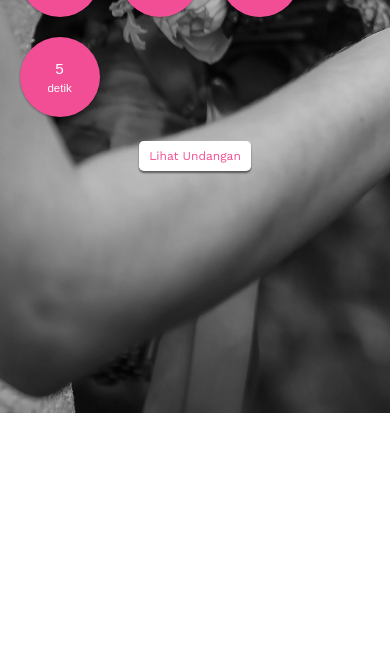
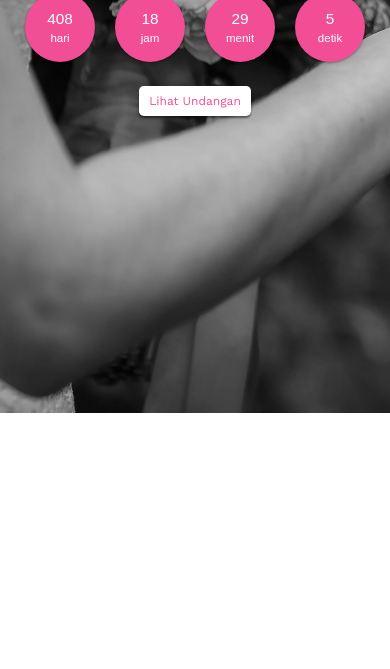
Before and after one commit to yanFajR/wedding, a plain HTML site: page index.html in a window 390 px wide. Shown: the part 431-1100 px from the top of the page. Drawn offline with nearby package versions, Linux system fonts and the light colour scheme.

Commit message:
countdown kebesaran

```diff
--- a/style.css
+++ b/style.css
@@ -65,7 +65,7 @@ body {
     }
 
     .simply-countdown > .simply-section {
-        padding: 60px;
+        padding: 55px;
     }
 }
 
@@ -76,7 +76,7 @@ body {
     }
 
     .simply-countdown > .simply-section {
-        padding: 50px;
+        padding: 45px;
     }
 }
 
@@ -87,6 +87,6 @@ body {
     }
 
     .simply-countdown > .simply-section {
-        padding: 40px;
+        padding: 35px;
     }
 }
```
